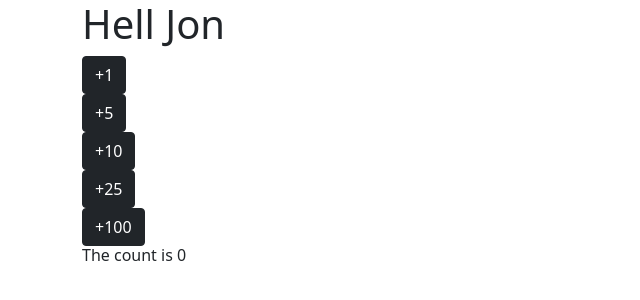
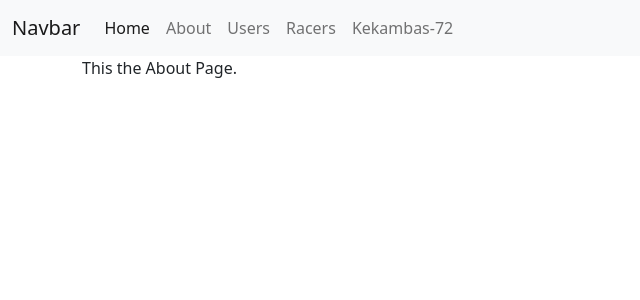
Before and after one commit to jdecee/react_shopping_cart, a React (Create React App) app: page /about in a window 1280 px wide. Shown: the top 300 px of the page, without its empty margins (0-640 px from the left). Built offline with nearby package versions, Linux system fonts and the light colour scheme.

Commit message:
Added Kekambas

```diff
--- a/package.json
+++ b/package.json
@@ -6,8 +6,10 @@
     "@testing-library/jest-dom": "^5.14.1",
     "@testing-library/react": "^11.2.7",
     "@testing-library/user-event": "^12.8.3",
+    "history": "^5.0.1",
     "react": "^17.0.2",
     "react-dom": "^17.0.2",
+    "react-router-dom": "^5.3.0",
     "react-scripts": "4.0.3",
     "web-vitals": "^1.1.2"
   },
--- a/src/App.js
+++ b/src/App.js
@@ -1,5 +1,9 @@
 import React, { Component } from 'react'
-import Button from './components/Button'
+import Navbar from './components/Navbar';
+import About from './views/About';
+import Home from './views/Home';
+import { Route } from 'react-router';
+import Racers from './views/Racers';
 
 export default class App extends Component {
   constructor(props){
@@ -18,17 +22,21 @@
 
 
   render() {
-    const name = 'Jon'
     return (
+      <>
+      <Navbar />
       <div className='container'>
-        <h1>Hell {name}</h1>
-        <Button  step={1} incrementCount={this.handleClick}/>
-        <Button  step={5} incrementCount={this.handleClick}/>
-        <Button  step={10} incrementCount={this.handleClick}/>
-        <Button  step={25} incrementCount={this.handleClick}/>
-        <Button  step={100} incrementCount={this.handleClick}/>
-        <h6>The count is {this.state.count}</h6>
+        <Route exact path='/'>
+          <Home count={this.state.count} handleClick={this.handleClick}/>
+        </Route>
+        <Route exact path='/about'>
+          <About />
+        </Route>
+        <Route exact path='/racers'>
+          <Racers />
+        </Route>
       </div>
+      </>
     )
   }
 }
--- /dev/null
+++ b/src/components/Navbar.js
@@ -0,0 +1,36 @@
+import React, { Component } from 'react'
+import { Link } from 'react-router-dom'
+
+export default class Navbar extends Component {
+    render() {
+        return (
+            <nav className="navbar navbar-expand-lg navbar-light bg-light">
+                <div className="container-fluid">
+                    <Link className="navbar-brand" to="/">Navbar</Link>
+                    <button className="navbar-toggler" type="button" data-bs-toggle="collapse" data-bs-target="#navbarNav" aria-controls="navbarNav" aria-expanded="false" aria-label="Toggle navigation">
+                    <span className="navbar-toggler-icon"></span>
+                    </button>
+                    <div className="collapse navbar-collapse" id="navbarNav">
+                    <ul className="navbar-nav">
+                        <li className="nav-item">
+                        <Link className="nav-link active" aria-current="page" to="/">Home</Link>
+                        </li>
+                        <li className="nav-item">
+                        <Link className="nav-link" to="/about">About</Link>
+                        </li>
+                        <li className="nav-item">
+                        <Link className="nav-link" to="/users">Users</Link>
+                        </li>
+                        <li className="nav-item">
+                        <Link className="nav-link" to="/racers">Racers</Link>
+                        </li>
+                        <li className="nav-item">
+                        <Link className="nav-link" to="/kekambas">Kekambas-72</Link>
+                        </li>
+                    </ul>
+                    </div>
+                </div>
+            </nav>
+        )
+    }
+}
--- /dev/null
+++ b/src/components/RacerDetail.js
@@ -0,0 +1,11 @@
+import React, { Component } from 'react'
+
+export default class RacerDetail extends Component {
+    render() {
+        return (
+            <div>
+                <h4>{this.props.racer.Driver.givenName} {this.props.racer.Driver.familyName} - {this.props.racer.points}</h4>
+            </div>
+        )
+    }
+}
--- a/src/index.js
+++ b/src/index.js
@@ -2,10 +2,13 @@
 import ReactDOM from 'react-dom';
 import App from './App';
 import reportWebVitals from './reportWebVitals';
+import {BrowserRouter as Router} from 'react-router-dom';
 
 ReactDOM.render(
   <React.StrictMode>
-    <App />
+    <Router>
+      <App />
+    </Router>
   </React.StrictMode>,
   document.getElementById('root')
 );
--- /dev/null
+++ b/src/views/About.js
@@ -0,0 +1,11 @@
+import React, { Component } from 'react'
+
+export default class About extends Component {
+    render() {
+        return (
+            <div>
+                This the About Page.
+            </div>
+        )
+    }
+}
--- /dev/null
+++ b/src/views/Home.js
@@ -0,0 +1,18 @@
+import React, { Component } from 'react'
+import Button from '../components/Button'
+
+export default class Home extends Component {
+    render() {
+        return (
+            <div>
+                <h1>Hell</h1>
+                <Button  step={5} incrementCount={this.props.handleClick}/>
+                <Button  step={1} incrementCount={this.props.handleClick}/>
+                <Button  step={10} incrementCount={this.props.handleClick}/>
+                <Button  step={25} incrementCount={this.props.handleClick}/>
+                <Button  step={100} incrementCount={this.props.handleClick}/>
+                <h6>The count is {this.props.count}</h6>
+            </div>
+        )
+    }
+}
--- /dev/null
+++ b/src/views/Racers.js
@@ -0,0 +1,28 @@
+import React, { Component } from 'react'
+import RacerDetail from '../components/RacerDetail';
+
+export default class Racers extends Component {
+    constructor(props){
+        super(props);
+        this.state = {
+            racers: []
+        }
+    }
+
+    componentDidMount(){
+        fetch(`http://ergast.com/api/f1/2021/1/driverStandings.json`)
+            .then(res => res.json())
+            .then(data => this.setState({
+                racers: data.MRData.StandingsTable.StandingsLists[0].DriverStandings
+            }))
+    }
+
+    render() {
+        return (
+            <div>
+                This is the Racers Page.
+                {this.state.racers.map((r,i) => <RacerDetail key={i} racer={r} />)}
+            </div>
+        )
+    }
+}
```
Also changed, not shown: src/components/KekambasDetail.js (added, +11 -0 lines), src/views/Kekambas.js (added, +26 -0 lines), 1 other file (tests, documents, lock files or other folders).
